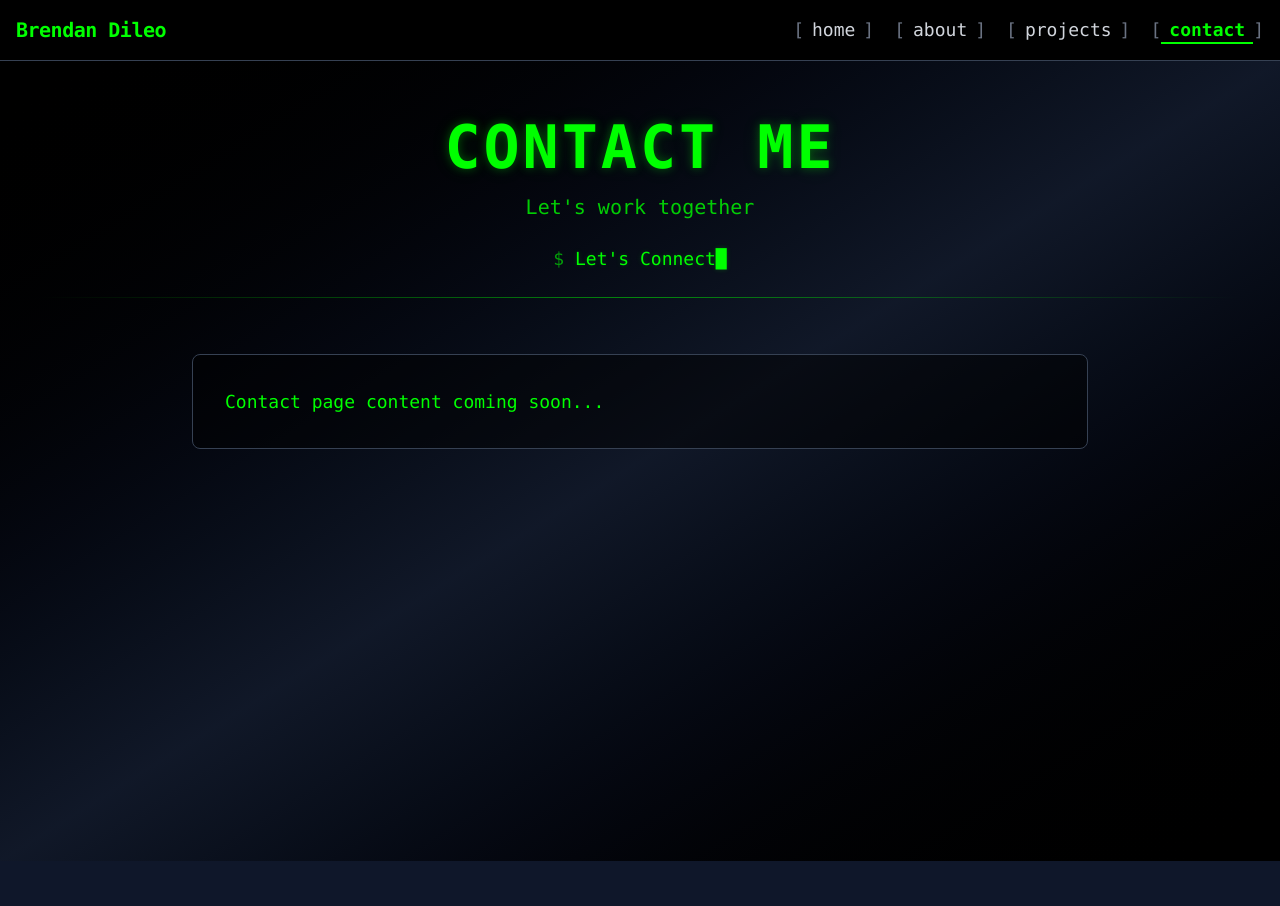
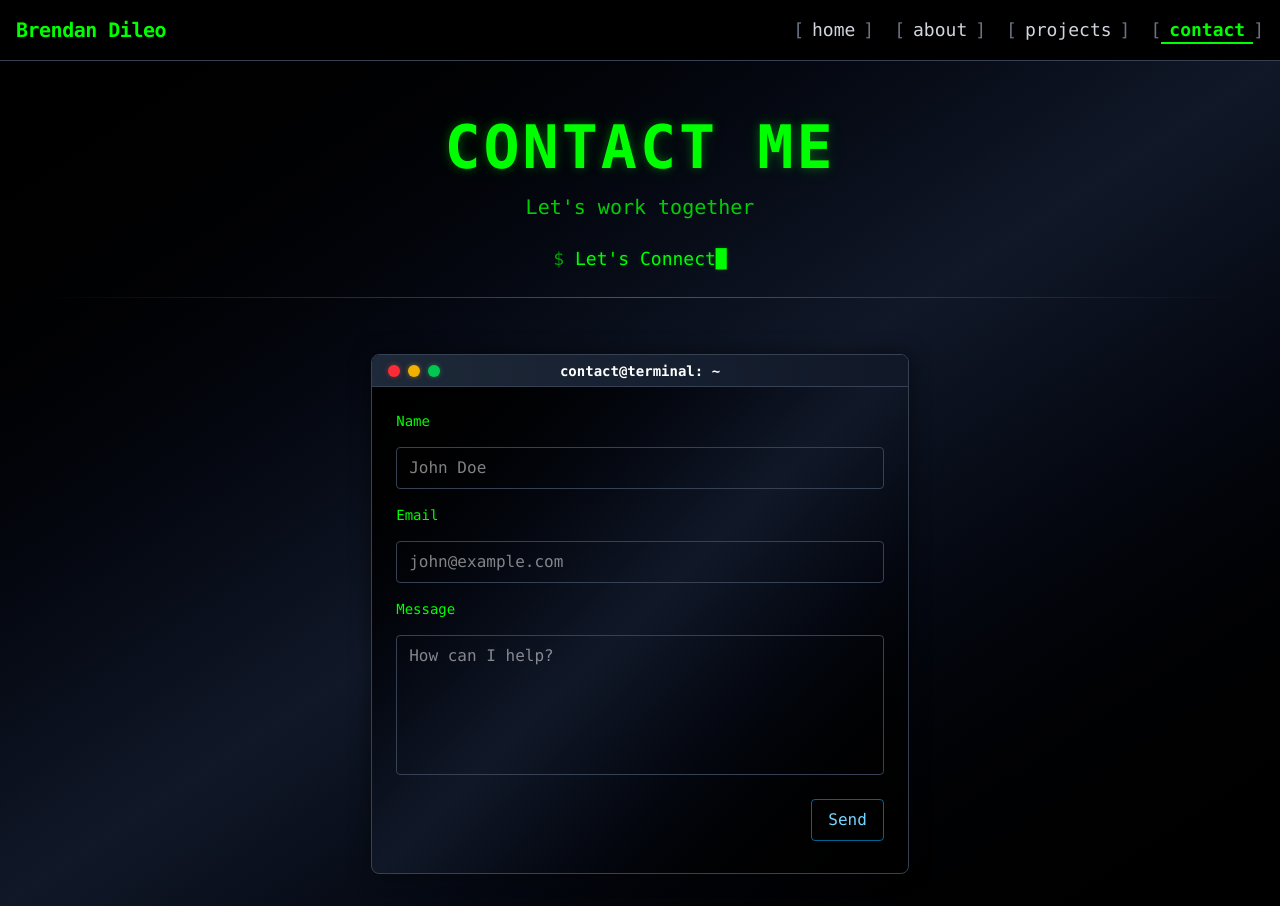
Before and after one commit to brendanddev/brendans-website, a React (Vite) app in the folder frontend/: page /contact in a window 1280 px wide. Before the commit the page ends 861 px from the top, so only its background shows below. Built offline with nearby package versions, Linux system fonts and the light colour scheme.

Commit message:
Update Contact page

```diff
--- a/frontend/src/pages/Contact.jsx
+++ b/frontend/src/pages/Contact.jsx
@@ -7,6 +7,7 @@
 */
 
 import Header from '../components/Header';
+import ContactTerminal from '../components/ContactTerminal';
 
 const Contact = () => {
     const typedTexts = [
@@ -25,11 +26,7 @@ const Contact = () => {
                     typedTexts={typedTexts}
                 />
                 <div className="max-w-4xl mx-auto">
-                    <div className="bg-black/50 border border-gray-700 rounded-lg p-8">
-                        <p className="text-[#00ff00] font-mono text-lg leading-relaxed">
-                            Contact page content coming soon...
-                        </p>
-                    </div>
+                    <ContactTerminal />
                 </div>
             </div>
         </div>
```
